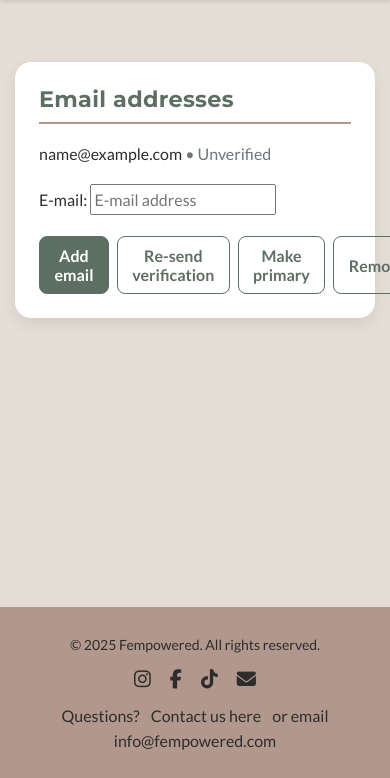
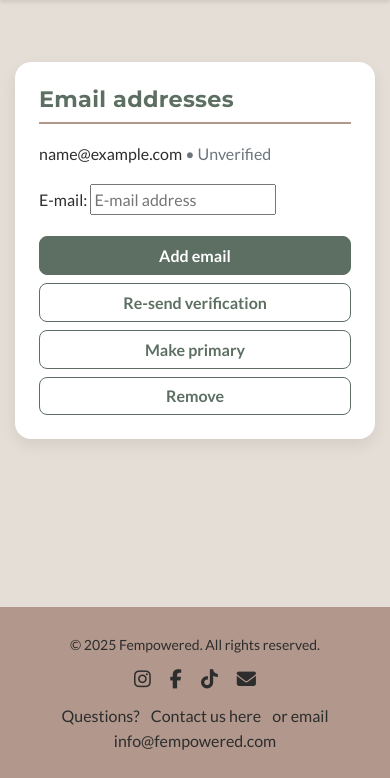
Before and after one commit to emelie-nilsson/fempowered, a Django app: page /accounts/email/ in a window 390 px wide; the page is wider, and only the part inside the window is pictured. Shown: the part 66-844 px from the top of that part. Run offline with Django 3.2, Linux system fonts and the light colour scheme; the visitor is signed in with stand-in values (Sample User, id 1); data comes from the database, SQL or seed files in the repository; parts of the project's set-up code (start-up, migrations or seed data) failed here and were passed over.

Commit message:
Add styling to auth pages

```diff
--- a/static/css/style.css
+++ b/static/css/style.css
@@ -298,6 +298,22 @@ a.btn[aria-disabled="true"] {
 
 .auth .form-control { border-radius: .5rem; }
 .auth .form-check-input { position: relative; top: 1px; }
+
+/* Auth pages mobile polish (≤426px) */
+@media (max-width: 426px) {
+  .auth form { width: 100%; }
+  .auth .form-row { margin-left: 0; margin-right: 0; }
+  .auth .form-row > [class*="col-"] { padding-left: 0; padding-right: 0; }
+  .auth .form-control,
+  .auth .input-group { width: 100%; }
+  .auth .input-group { flex-wrap: wrap; }
+  .auth .btn { width: 100%; }
+  .auth .alert { word-break: break-word; }
+
+  /* Email page */
+  .account-email-page .auth-form { width: 100%; }
+}
+
 
 
 /* Shop */
--- a/templates/account/email.html
+++ b/templates/account/email.html
@@ -2,7 +2,7 @@
 {% load i18n %}
 
 {% block content %}
-<div class="auth">
+<div class="auth account-email-page">
   <div class="container">
     <div class="row justify-content-center">
       <div class="col-md-8 col-lg-6">
@@ -29,7 +29,7 @@
             <p class="page-text mb-3">{% trans "You currently do not have any email address set." %}</p>
           {% endif %}
 
-          <form method="post" action="{% url 'account_email' %}" class="auth-form">
+          <form method="post" action="{% url 'account_email' %}" class="auth-form w-100">
             {% csrf_token %}
             {{ form.non_field_errors }}
             <div class="form-group">
@@ -38,11 +38,20 @@
               {{ form.email.errors }}
             </div>
 
-            <div class="d-flex gap-2" style="gap:.5rem;">
-              <button class="btn-fem" name="action_add" type="submit">{% trans "Add email" %}</button>
-              <button class="btn-fem-outline" name="action_send" type="submit">{% trans "Re-send verification" %}</button>
-              <button class="btn-fem-outline" name="action_primary" type="submit">{% trans "Make primary" %}</button>
-              <button class="btn-fem-outline" name="action_remove" type="submit">{% trans "Remove" %}</button>
+            <!-- Buttons, stacks on small screens -->
+            <div class="form-row">
+              <div class="col-12 col-sm-auto mb-2">
+                <button class="btn-fem w-100" name="action_add" type="submit">{% trans "Add email" %}</button>
+              </div>
+              <div class="col-12 col-sm-auto mb-2">
+                <button class="btn-fem-outline w-100" name="action_send" type="submit">{% trans "Re-send verification" %}</button>
+              </div>
+              <div class="col-12 col-sm-auto mb-2">
+                <button class="btn-fem-outline w-100" name="action_primary" type="submit">{% trans "Make primary" %}</button>
+              </div>
+              <div class="col-12 col-sm-auto mb-0">
+                <button class="btn-fem-outline w-100" name="action_remove" type="submit">{% trans "Remove" %}</button>
+              </div>
             </div>
           </form>
 
```
Also changed, not shown: TESTING.md (+1 -0 lines), README.md, README_media/500.png (added).
